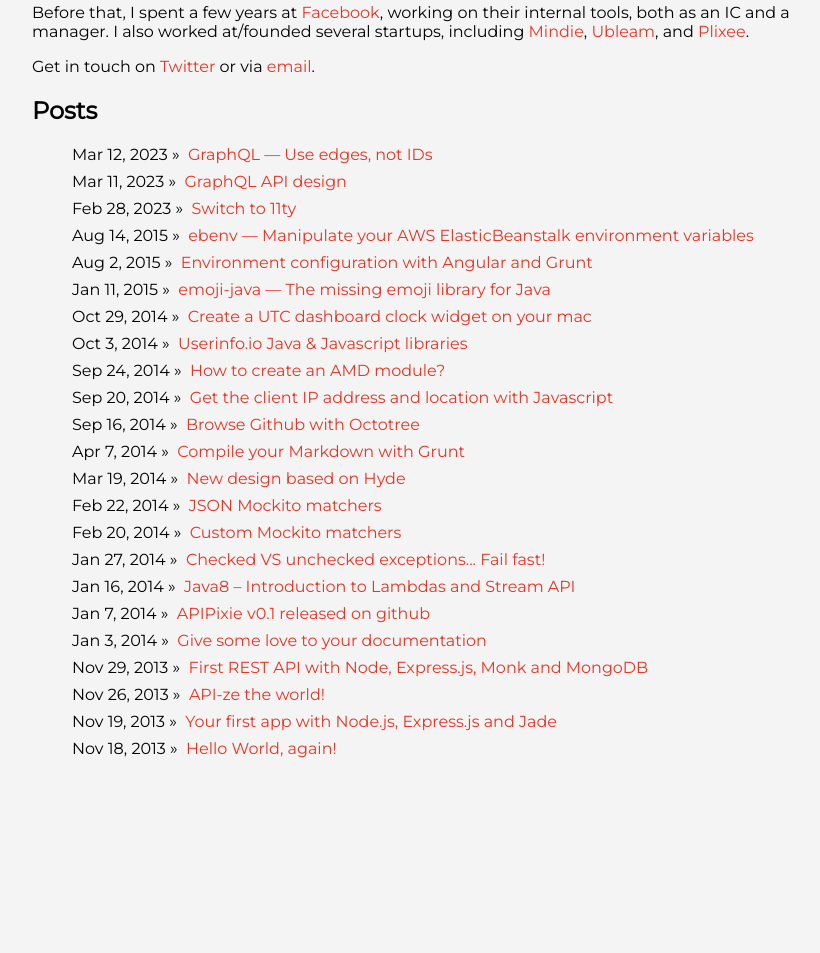
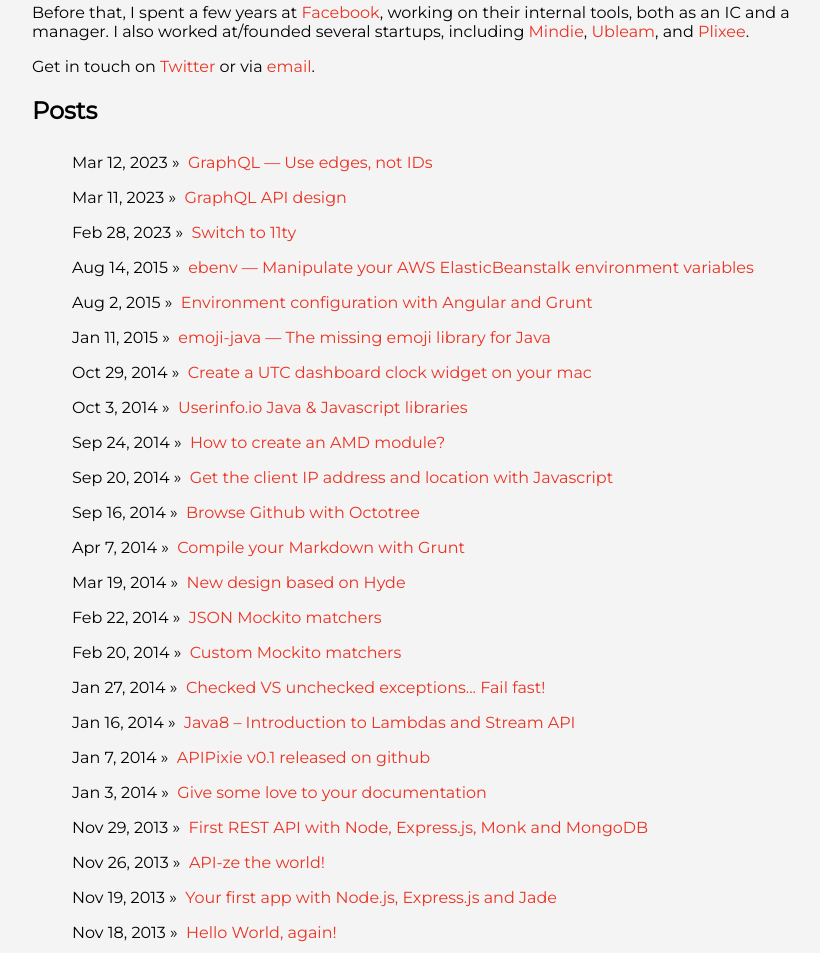
Before and after one commit to vdurmont/vdurmont.github.com, an Eleventy site: page index.html in a window 1280 px wide. Shown: the part 539-1492 px from the top of the page, without its empty margins (208-1028 px from the left). Before the commit the page ends 1377 px from the top, so only its background shows below. Built offline with nearby package versions, Linux system fonts and the light colour scheme; Eleventy itself is replaced by a stand-in of ours; files that its build step writes are made by us from their sources.

Commit message:
css posts list

```diff
--- a/assets/css/vdurmont.css
+++ b/assets/css/vdurmont.css
@@ -23,9 +23,25 @@
   margin-bottom: 0;
 }
 
+.blog-list {
+  padding-left: 0;
+}
+
+@media (min-width: 600px) {
+  .blog-list {
+    padding-left: 40px;
+  }
+}
+
 .blog-item {
   list-style: none;
-  margin: 8px 0;
+  padding: 12px 0;
+}
+
+@media (min-width: 600px) {
+  .blog-item {
+    padding: 8px 0;
+  }
 }
 
 .blog-title {
--- a/docs/assets/css/vdurmont.css
+++ b/docs/assets/css/vdurmont.css
@@ -23,9 +23,25 @@
   margin-bottom: 0;
 }
 
+.blog-list {
+  padding-left: 0;
+}
+
+@media (min-width: 600px) {
+  .blog-list {
+    padding-left: 40px;
+  }
+}
+
 .blog-item {
   list-style: none;
-  margin: 8px 0;
+  padding: 12px 0;
+}
+
+@media (min-width: 600px) {
+  .blog-item {
+    padding: 8px 0;
+  }
 }
 
 .blog-title {
--- a/index.html
+++ b/index.html
@@ -36,7 +36,7 @@
 	<a href="mailto:vdurmont@gmail.com">email</a>.
 </p>
 <h2>Posts</h2>
-<ul>
+<ul class="blog-list">
 	{%- for post in collections.post reversed -%}
 	<li class="blog-item">
 		{{ post.data.date | asPostItemDate }}&nbsp;&raquo;&nbsp;
```
Also changed, not shown: docs/index.html (+1 -1 lines).
